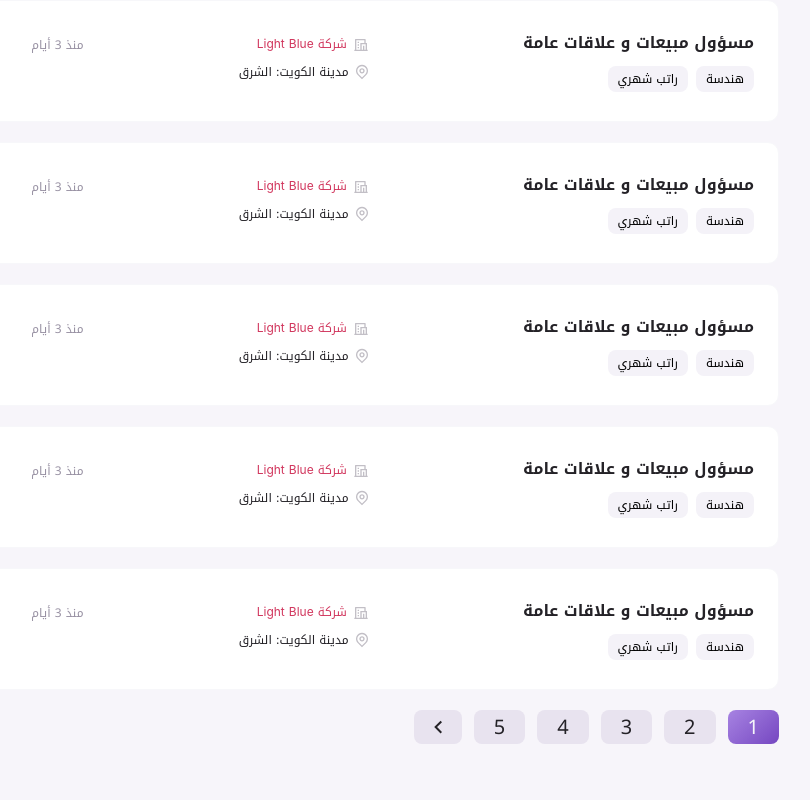
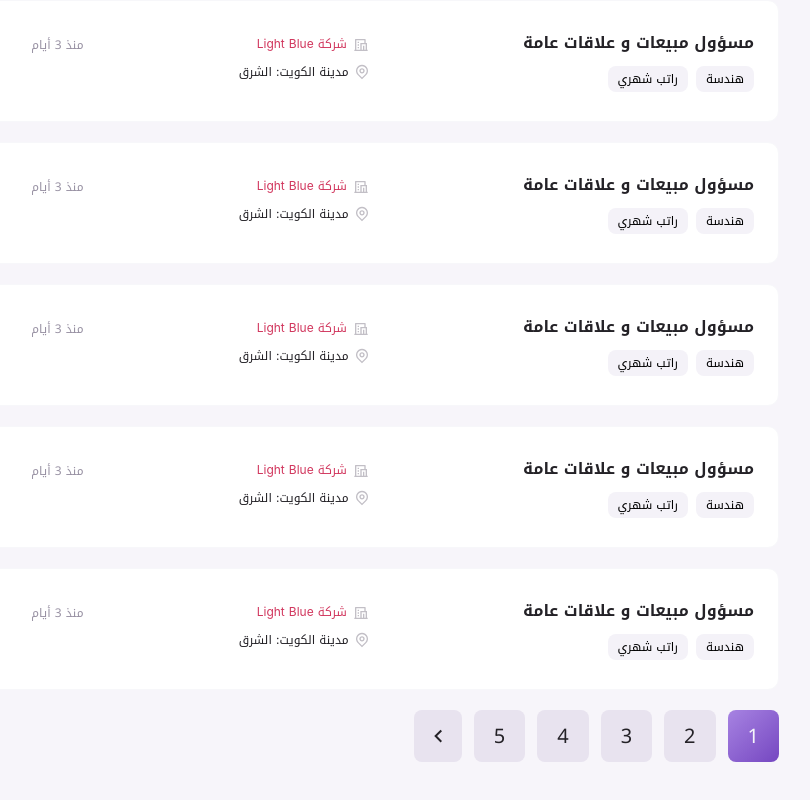
Before and after one commit to Bedoon-Jobs-Team/bedoon-jobs, a React (Create React App) app: page / in a window 1280 px wide. Shown: the part 990-1790 px from the top of the page, without its empty margins (301-1111 px from the left). Built offline with nearby package versions, Linux system fonts and the light colour scheme; a web font is replaced by a local one.

Commit message:
fixed the styling of pagination buttons after reset css

```diff
--- a/src/components/PaginationButtons.tsx
+++ b/src/components/PaginationButtons.tsx
@@ -21,6 +21,7 @@ const Container = styled.div`
 
 const PageButton = styled.div<{ active?: boolean }>`
   font-size: 20px;
+  line-height: 38px;
   border: none;
   padding: 7px 20px;
   background: ${({ active }) => (active ? "linear-gradient(136.99deg, #A783E2 0%, #7749C2 96.75%)" : "#E8E3EF")};
```
